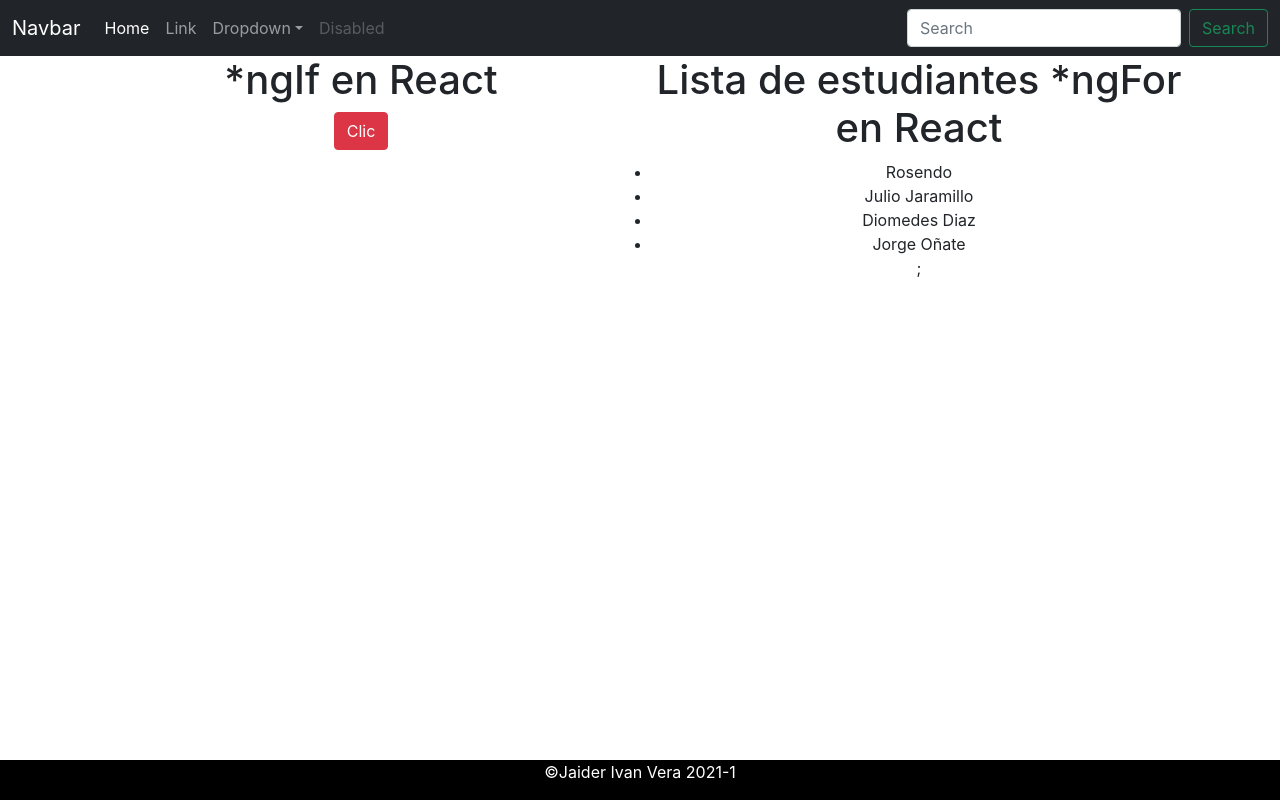
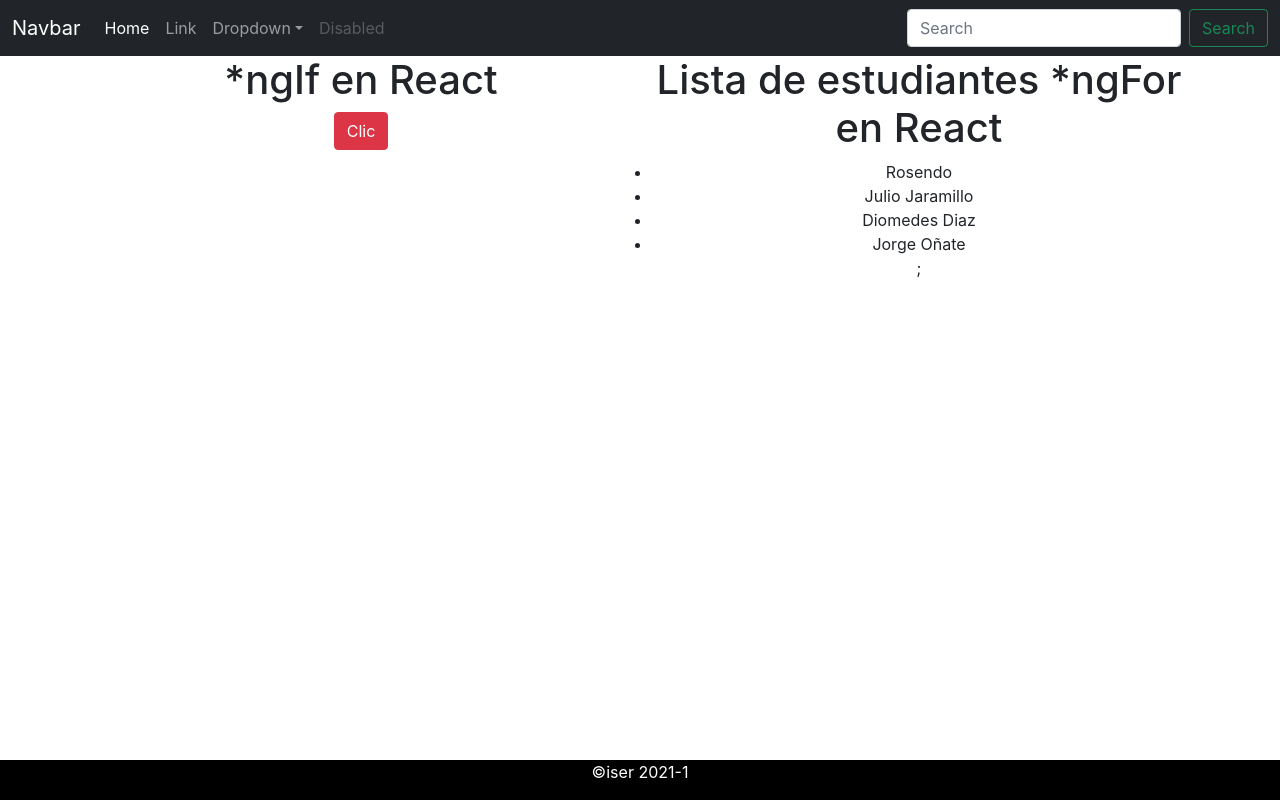
Before and after one commit to MR-MANTILLA/APP1-REACT, a React (Create React App) app: page / in a window 1280 px wide. Built offline with nearby package versions, Linux system fonts and the light colour scheme.

Commit message:
Update Footer.js

```diff
--- a/src/Components/Footer.js
+++ b/src/Components/Footer.js
@@ -5,7 +5,7 @@ class footer extends React.Component{
     return(
     <footer class="Footer">
       <div>
-        <p>&copy;Jaider Ivan Vera 2021-1</p>
+        <p>&copy;iser 2021-1</p>
       </div>
     </footer>
     );
```
